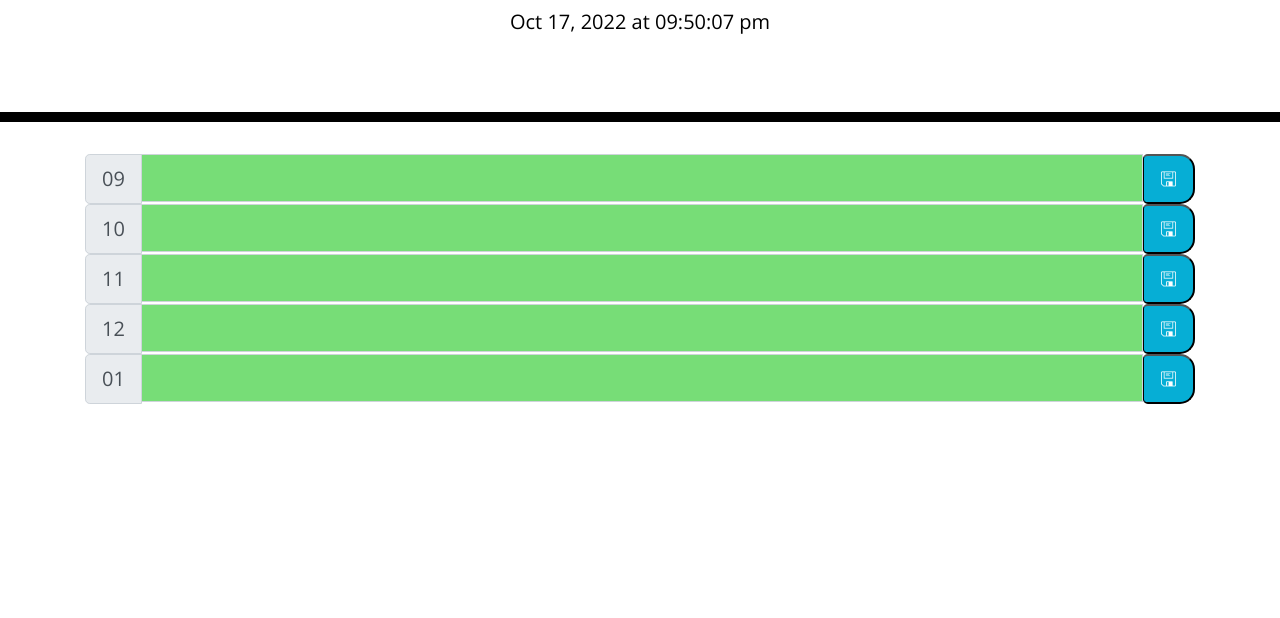
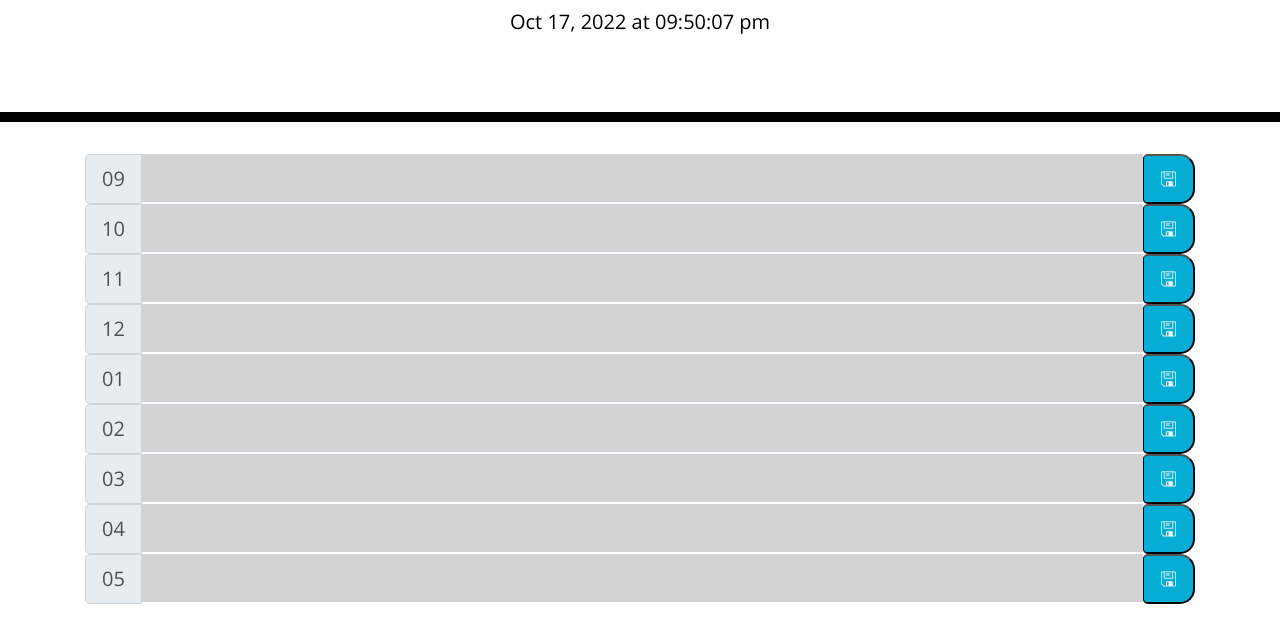
Before and after one commit to JCool221/Schedulerme, a plain HTML site: page index.html in a window 1280 px wide. Shown: the part 182-800 px from the top of the page. Drawn offline with nearby package versions, Linux system fonts and the light colour scheme.

Commit message:
added all time blocks

```diff
--- a/Assets/script.js
+++ b/Assets/script.js
@@ -4,6 +4,10 @@ var tenAM = $('#10am');
 var elevenAM = $('#11am');
 var twelvePM = $('#12pm');
 var onePM = $('#1pm');
+var twoPM = $('#2pm');
+var threePM = $('#3pm');
+var fourPM = $('#4pm');
+var fivePM = $('#5pm');
 
 
 // handle displaying the time
@@ -17,35 +21,39 @@ function renderBars() {
   // var badgeHour = ($("div#badge").text().trim());
   // console.log(currentHour);
 
-    if (9>currentHour) {
+    if (9<currentHour) {
           nineAM.removeClass('present').removeClass('future').addClass('past');
       } else if (9==currentHour) {
           nineAM.removeClass('future').removeClass('past').addClass('present');
       } else if (9>currentHour) {
           nineAM.removeClass('past').removeClass('present').addClass('future');
       }
-    if (10>currentHour) {
+
+    if (10<currentHour) {
           tenAM.removeClass('present').removeClass('future').addClass('past');
       } else if (10==currentHour) {
           tenAM.removeClass('future').removeClass('past').addClass('present');
       } else if (10>currentHour) {
           tenAM.removeClass('past').removeClass('present').addClass('future');
       }
-    if (11>currentHour) {
+
+    if (11<currentHour) {
           elevenAM.removeClass('present').removeClass('future').addClass('past');
       } else if (11==currentHour) {
           elevenAM.removeClass('future').removeClass('past').addClass('present');
       } else if (11>currentHour) {
           elevenAM.removeClass('past').removeClass('present').addClass('future');
       }
-    if (12>currentHour) {
+
+    if (12<currentHour) {
           twelvePM.removeClass('present').removeClass('future').addClass('past');
       } else if (12==currentHour) {
           twelvePM.removeClass('future').removeClass('past').addClass('present');
       } else if (12>currentHour) {
           twelvePM.removeClass('past').removeClass('present').addClass('future');
       }
-    if (13>currentHour) {
+
+    if (13<currentHour) {
             onePM.removeClass('present').removeClass('future').addClass('past');
         } else if (13==currentHour) {
             onePM.removeClass('future').removeClass('past').addClass('present');
@@ -53,6 +61,39 @@ function renderBars() {
             onePM.removeClass('past').removeClass('present').addClass('future');
         }
 
+    if (14<currentHour) {
+            twoPM.removeClass('present').removeClass('future').addClass('past');
+        } else if (14==currentHour) {
+            twoPM.removeClass('future').removeClass('past').addClass('present');
+        } else if (14>currentHour) {
+            twoPM.removeClass('past').removeClass('present').addClass('future');
+        }
+
+    if (15<currentHour) {
+            threePM.removeClass('present').removeClass('future').addClass('past');
+        } else if (15==currentHour) {
+            threePM.removeClass('future').removeClass('past').addClass('present');
+        } else if (15>currentHour) {
+            threePM.removeClass('past').removeClass('present').addClass('future');
+        }
+
+    if (16<currentHour) {
+            fourPM.removeClass('present').removeClass('future').addClass('past');
+        } else if (16==currentHour) {
+            fourPM.removeClass('future').removeClass('past').addClass('present');
+        } else if (16>currentHour) {
+            fourPM.removeClass('past').removeClass('present').addClass('future');
+        }
+
+    if (17<currentHour) {
+            fivePM.removeClass('present').removeClass('future').addClass('past');
+        } else if (17==currentHour) {
+            fivePM.removeClass('future').removeClass('past').addClass('present');
+        } else if (17>currentHour) {
+            fivePM.removeClass('past').removeClass('present').addClass('future');
+        }
+
+console.log(currentHour);
 }
 
 // timer
--- a/index.html
+++ b/index.html
@@ -70,6 +70,38 @@
         <button type="button" class="1pmSave saveBtn btn-lg">&#128427</button>
       </div>
 
+      <div class="input-group input-group-lg">
+        <div class="input-group-prepend">
+          <span class="input-group-text" id="inputGroup-sizing-lg">02</span>
+        </div>
+        <input type="text" id = '2pm' class="future form-control" aria-label="Sizing example input" aria-describedby="inputGroup-sizing-lg">
+        <button type="button" class="2pmSave saveBtn btn-lg">&#128427</button>
+      </div>
+
+      <div class="input-group input-group-lg">
+        <div class="input-group-prepend">
+          <span class="input-group-text" id="inputGroup-sizing-lg">03</span>
+        </div>
+        <input type="text" id = '3pm' class="future form-control" aria-label="Sizing example input" aria-describedby="inputGroup-sizing-lg">
+        <button type="button" class="3pmSave saveBtn btn-lg">&#128427</button>
+      </div>
+
+      <div class="input-group input-group-lg">
+        <div class="input-group-prepend">
+          <span class="input-group-text" id="inputGroup-sizing-lg">04</span>
+        </div>
+        <input type="text" id = '4pm' class="future form-control" aria-label="Sizing example input" aria-describedby="inputGroup-sizing-lg">
+        <button type="button" class="4pmSave saveBtn btn-lg">&#128427</button>
+      </div>
+
+      <div class="input-group input-group-lg">
+        <div class="input-group-prepend">
+          <span class="input-group-text" id="inputGroup-sizing-lg">05</span>
+        </div>
+        <input type="text" id = '5pm' class="future form-control" aria-label="Sizing example input" aria-describedby="inputGroup-sizing-lg">
+        <button type="button" class="5pmSave saveBtn btn-lg">&#128427</button>
+      </div>
+
     </div>
     <script src="https://cdnjs.cloudflare.com/ajax/libs/jquery/3.2.1/jquery.min.js"></script>
     <script src="https://cdnjs.cloudflare.com/ajax/libs/moment.js/2.24.0/moment.min.js"></script>
```
